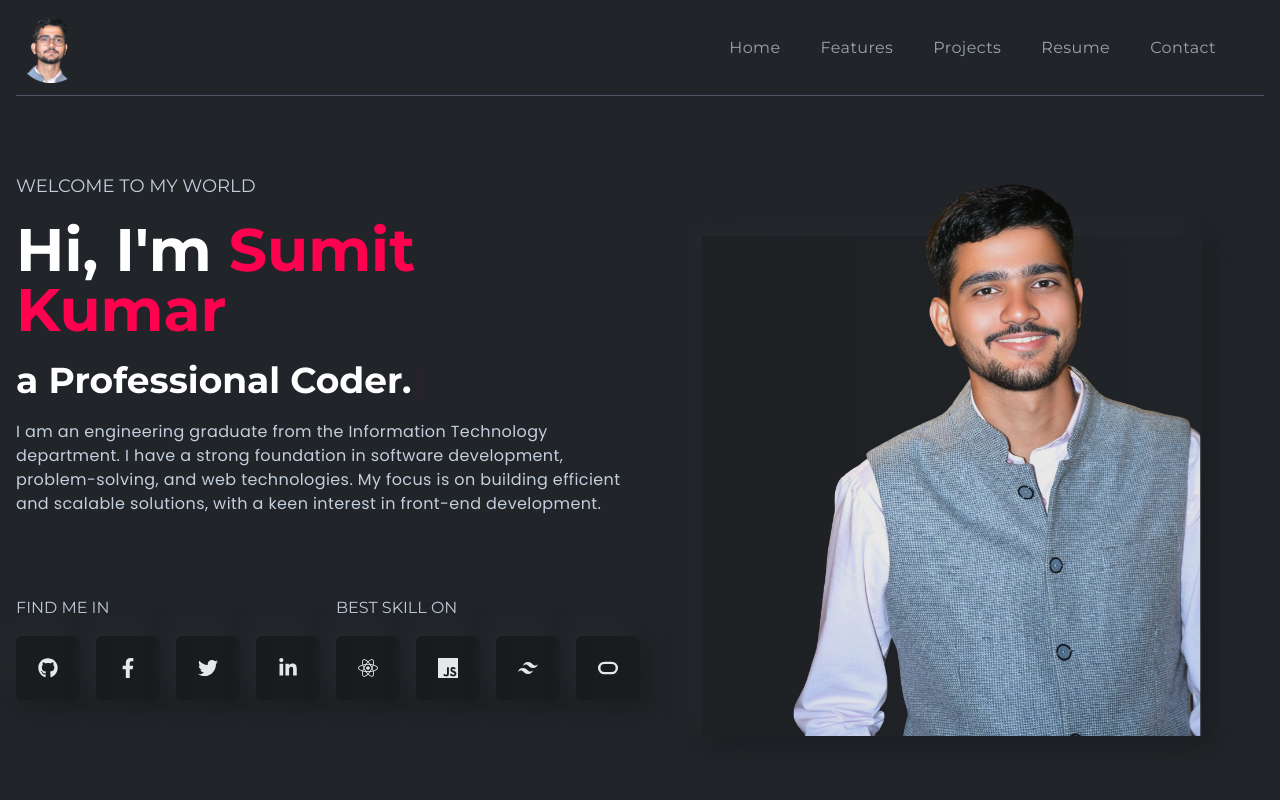
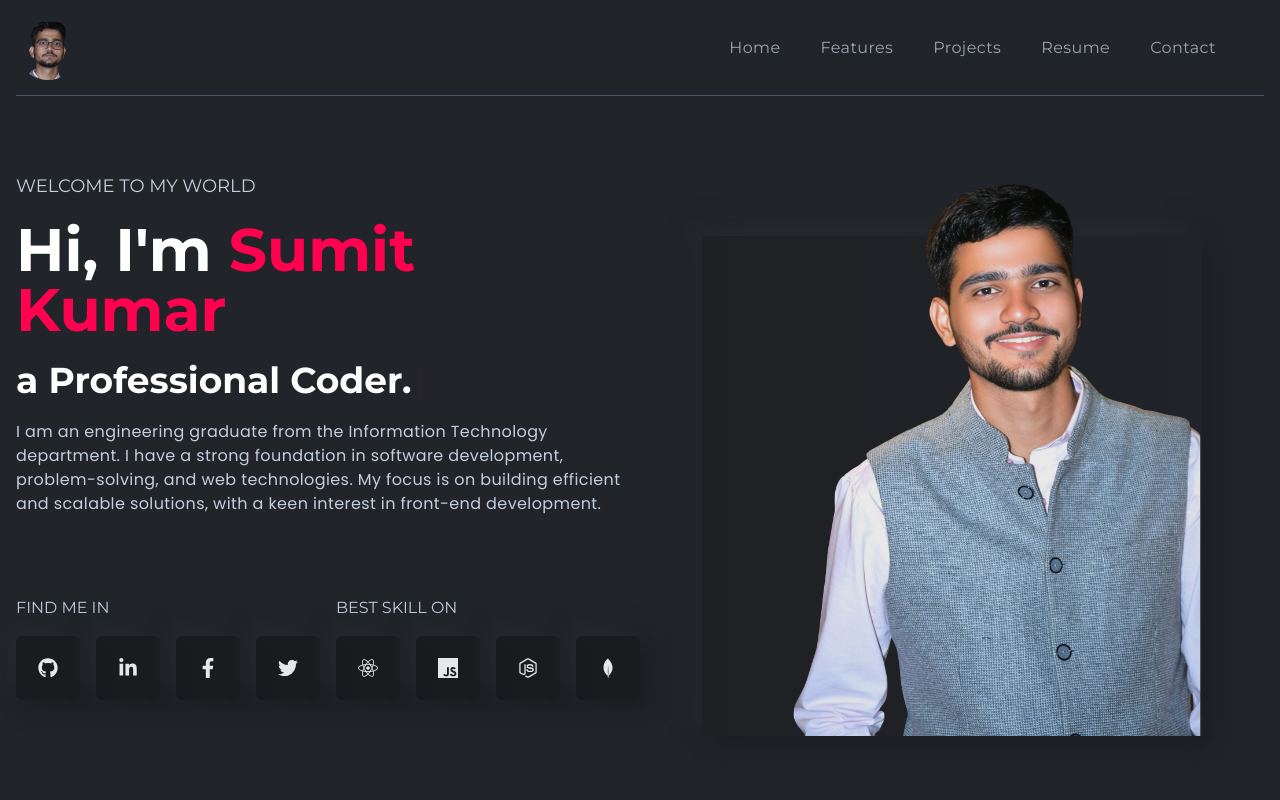
Before and after one commit to itsyoboysumit/portfolio-react, a React (Vite) app: page / in a window 1280 px wide. Shown: the top 800 px of the page. Built offline with nearby package versions, Linux system fonts and the light colour scheme.

Commit message:
banner update

```diff
--- a/src/components/banner/LeftBanner.jsx
+++ b/src/components/banner/LeftBanner.jsx
@@ -7,11 +7,12 @@ import {
   FaReact,
   FaGithub,
 } from "react-icons/fa";
-import { SiTailwindcss, SiFigma, SiJavascript, SiOracle } from "react-icons/si";
+import { SiTailwindcss, SiJavascript, SiMongodb} from "react-icons/si";
+import { FaNodeJs } from "react-icons/fa";
 
 const LeftBanner = () => {
   const [text] = useTypewriter({
-    words: ["Professional Coder.", "UI Designer."],
+    words: ["Professional Coder.", "MERN Stack Web Developer."],
     loop: true,
     typeSpeed: 20,
     deleteSpeed: 10,
@@ -36,15 +37,20 @@ const LeftBanner = () => {
           I am an engineering graduate from the Information Technology department. I have a strong foundation in software development, problem-solving, and web technologies. My focus is on building efficient and scalable solutions, with a keen interest in front-end development.
         </p>
       </div>
-      <div className="flex flex-col xl:flex-row gap-6 lgl:gap-0 justify-between">
+      <div className="flex flex-col xl:flex-row gap-6 lgl:gap-0 sm:justify-between">
         <div>
-          <h2 className="text-base uppercase font-titleFont mb-4">
+          <h2 className=" text-base uppercase font-titleFont mb-4  ">
             Find me in
           </h2>
-          <div className="flex gap-4">
+          <div className="flex gap-4 justify-center">
             <a href="https://github.com/itsyoboysumit" target="blank">
               <span className="bannerIcon">
                 <FaGithub />
+              </span>
+            </a>
+            <a href="https://www.linkedin.com/in/sumit-kumar-a12b17360/" target="blank">
+              <span className="bannerIcon">
+                <FaLinkedinIn />
               </span>
             </a>
             <a href="https://www.facebook.com/profile.php?id=100009674650254" target="blank">
@@ -57,18 +63,13 @@ const LeftBanner = () => {
                 <FaTwitter />
               </span>
             </a>
-            <a href="https://www.linkedin.com/in/sumit-kumar-a12b17360/" target="blank">
-              <span className="bannerIcon">
-                <FaLinkedinIn />
-              </span>
-            </a>
           </div>
         </div>
         <div>
           <h2 className="text-base uppercase font-titleFont mb-4">
             BEST SKILL ON
           </h2>
-          <div className="flex gap-4">
+          <div className="flex gap-4 justify-center">
             <span className="bannerIcon">
               <FaReact />
             </span>
@@ -76,10 +77,10 @@ const LeftBanner = () => {
               <SiJavascript />
             </span>
             <span className="bannerIcon">
-              <SiTailwindcss />
+              <FaNodeJs/>
             </span>
             <span className="bannerIcon">
-              <SiOracle />
+              <SiMongodb />
             </span>
           </div>
         </div>
--- a/src/components/navbar/Navbar.jsx
+++ b/src/components/navbar/Navbar.jsx
@@ -2,7 +2,7 @@ import React, { useState } from 'react'
 import { Link } from "react-scroll";
 import { FiMenu } from "react-icons/fi";
 import { MdClose } from "react-icons/md";
-import { FaFacebookF, FaTwitter, FaLinkedinIn } from "react-icons/fa";
+import { FaGithub, FaTwitter, FaLinkedinIn } from "react-icons/fa";
 import {logo} from "../../assets/index"
 import { navLinksdata } from '../../constants';
 
@@ -10,7 +10,7 @@ const Navbar = () => {
   const [showMenu, setShowMenu]=useState(false)
   return (
     <div className="w-full h-24 sticky top-0 z-50 bg-bodyColor mx-auto flex justify-between items-center font-titleFont border-b-[1px] border-b-gray-600">
-      <div>
+      <div className='w-16 '>
         <img src={logo} alt="logo" />
       </div>
       <div>
@@ -40,14 +40,12 @@ const Navbar = () => {
           <FiMenu />
         </span>
         {showMenu && (
-          <div className="w-[80%] h-screen overflow-scroll absolute top-0 left-0 bg-gray-900 p-4 scrollbar-hide">
+          <div className="w-[80%] h-screen overflow-scroll absolute top-0 left-0 bg-zinc-900 p-4 scrollbar-hide">
             <div className="flex flex-col gap-8 py-2 relative">
               <div>
                 <img className="w-32" src={logo} alt="logo" />
                 <p className="text-sm text-gray-400 mt-2">
-                  Lorem ipsum dolor sit, amet consectetur adipisicing elit.
-                  Earum soluta perspiciatis molestias enim cum repellat, magnam
-                  exercitationem distinctio aliquid nam.
+                 I am an engineering graduate from the Information Technology department. I have a strong foundation in software development, problem-solving, and web technologies. My focus is on building efficient and scalable solutions, with a keen interest in front-end development.
                 </p>
               </div>
               <ul className="flex flex-col gap-4">
@@ -76,13 +74,13 @@ const Navbar = () => {
                 </h2>
                 <div className="flex gap-4">
                   <span className="bannerIcon">
-                    <FaFacebookF />
+                    <FaGithub />
+                  </span>
+                  <span className="bannerIcon">
+                    <FaLinkedinIn />
                   </span>
                   <span className="bannerIcon">
                     <FaTwitter />
-                  </span>
-                  <span className="bannerIcon">
-                    <FaLinkedinIn />
                   </span>
                 </div>
               </div>
```
Also changed, not shown: src/assets/images/logo.png.
